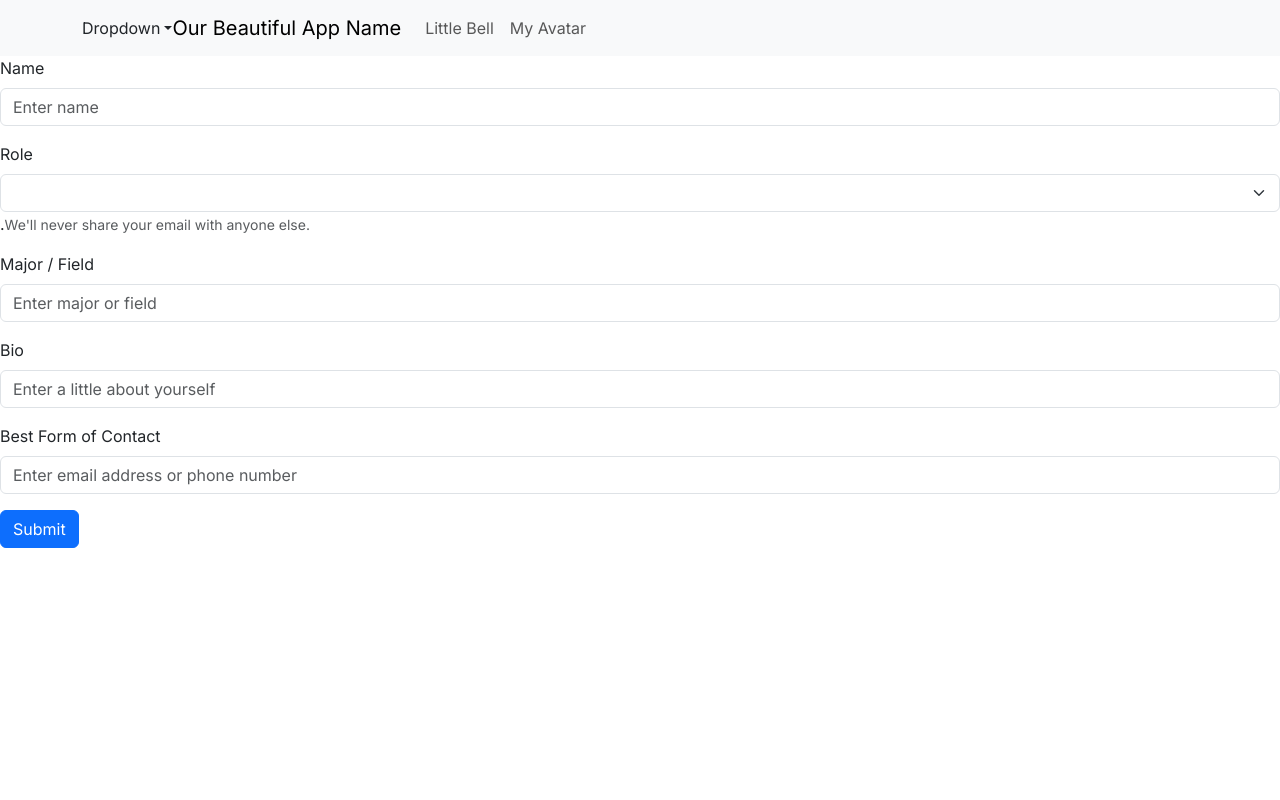
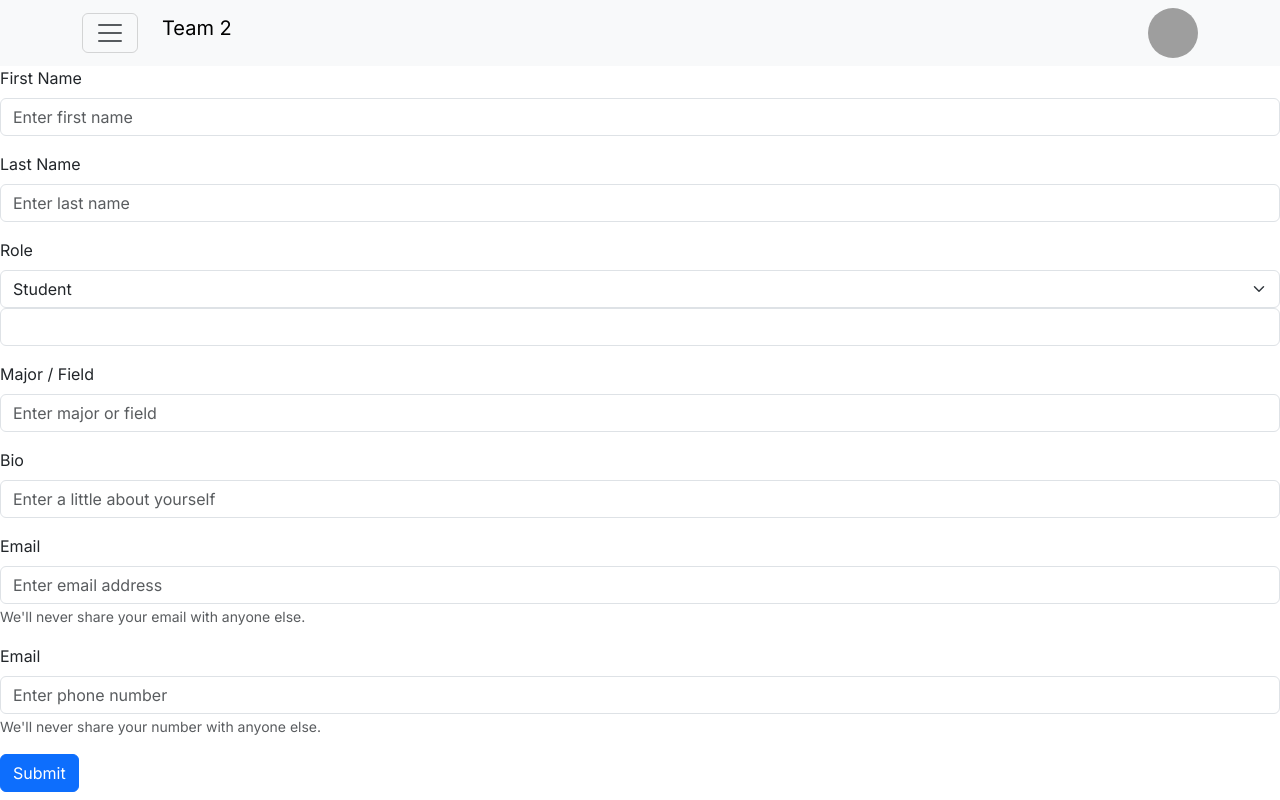
Before and after one commit to ThomasD0213/teamtwo, a Next.js app in the folder front-end/: page /createProfile in a window 1280 px wide. Built offline with nearby package versions, Linux system fonts and the light colour scheme; grey boxes are pictures that could not be loaded.

Commit message:
add fields to createProfile form

```diff
--- a/front-end/src/app/createProfile/page.tsx
+++ b/front-end/src/app/createProfile/page.tsx
@@ -2,50 +2,30 @@
 // import Button from 'react-bootstrap/Button';
 // import Form from 'react-bootstrap/Form';
 import {Form, Button, Navbar, Container, Nav, NavDropdown} from "../../../node_modules/react-bootstrap/esm/index";
+import Bar from '../../../Components/bar'
 
 function createProfile() {
   return (
     <main>
-<Navbar expand="lg" className="bg-body-tertiary">
-    <Container>
-    <NavDropdown title="Dropdown" id="basic-nav-dropdown">
-            <NavDropdown.Item href="#action/3.1">Action</NavDropdown.Item>
-            <NavDropdown.Item href="#action/3.2">
-              Another action
-            </NavDropdown.Item>
-            <NavDropdown.Item href="#action/3.3">Something</NavDropdown.Item>
-            <NavDropdown.Divider />
-                <NavDropdown.Item href="#action/3.4">
-                Separated link
-                </NavDropdown.Item>
-            </NavDropdown>
-            <Navbar.Brand href="#home">Our Beautiful App Name</Navbar.Brand>
-            <Navbar.Toggle aria-controls="basic-navbar-nav" />
-            <Navbar.Collapse id="basic-navbar-nav">
-                <Nav className="me-auto">
-                    <Nav.Link href="#home">Little Bell</Nav.Link>
-                    <Nav.Link href="#link">My Avatar</Nav.Link>
-                </Nav>
-            </Navbar.Collapse>
-        </Container>
-    </Navbar>
+      <Bar />
+      <Form>
+        <Form.Group className="mb-3" controlId="First_Name">
+          <Form.Label>First Name</Form.Label>
+          <Form.Control required placeholder="Enter first name" />
+        </Form.Group>
 
-    <Form>
-      <Form.Group className="mb-3" controlId="Name">
-        <Form.Label>Name</Form.Label>
-        <Form.Control placeholder="Enter name" />
+        <Form.Group className="mb-3" controlId="Last_Name">
+          <Form.Label>Last Name</Form.Label>
+          <Form.Control required placeholder="Enter last name" />
         </Form.Group>
 
         <Form.Group className="mb-3" controlId="Role">
           <Form.Label>Role</Form.Label>
           <Form.Select>
-            <option></option>
               <option>Student</option>
               <option>Professor</option>
-        </Form.Select>.
-        <Form.Text className="text-muted">
-          We'll never share your email with anyone else.
-        </Form.Text>
+          </Form.Select>
+          <Form.Control required />
 
         </Form.Group>
         <Form.Group className="mb-3" controlId="Study">
@@ -58,16 +38,26 @@ function createProfile() {
           <Form.Control placeholder="Enter a little about yourself" />
         </Form.Group>
 
-      <Form.Group className="mb-3" controlId="Contact">
-        <Form.Label>Best Form of Contact</Form.Label>
-        <Form.Control placeholder="Enter email address or phone number" />
+        <Form.Group className="mb-3" controlId="Email">
+          <Form.Label>Email</Form.Label>
+          <Form.Control placeholder="Enter email address" />
+          <Form.Text className="text-muted">
+            We'll never share your email with anyone else.
+          </Form.Text>
+        </Form.Group>
+
+        <Form.Group className="mb-3" controlId="Phone">
+          <Form.Label>Email</Form.Label>
+          <Form.Control placeholder="Enter phone number" />
+          <Form.Text className="text-muted">
+            We'll never share your number with anyone else.
+          </Form.Text>
         </Form.Group>
 
         <Button variant="primary" type="submit">
           Submit
         </Button>
       </Form>
-
     </main>
 
   );
```
Lines whose indentation alone changed are shown as unchanged.
